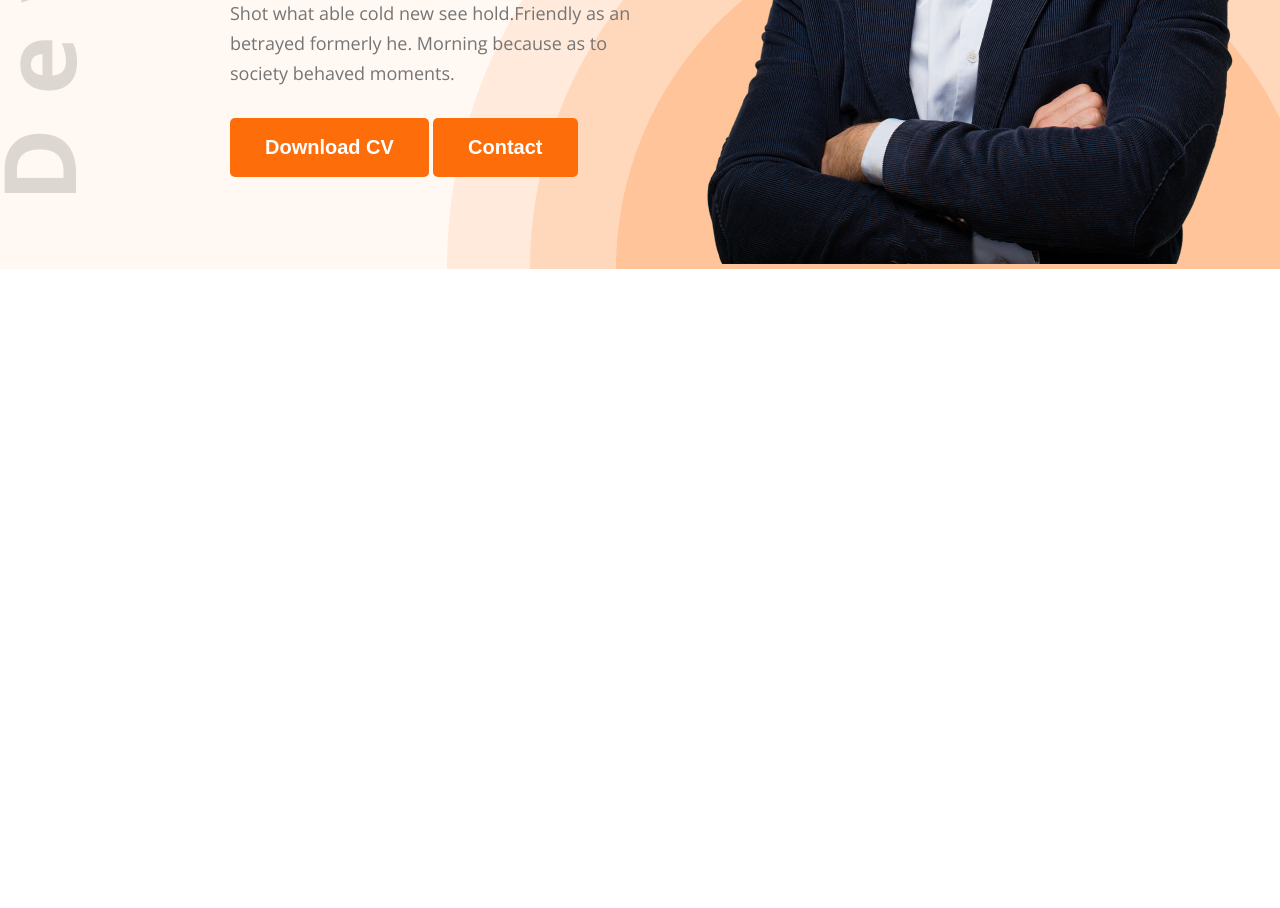
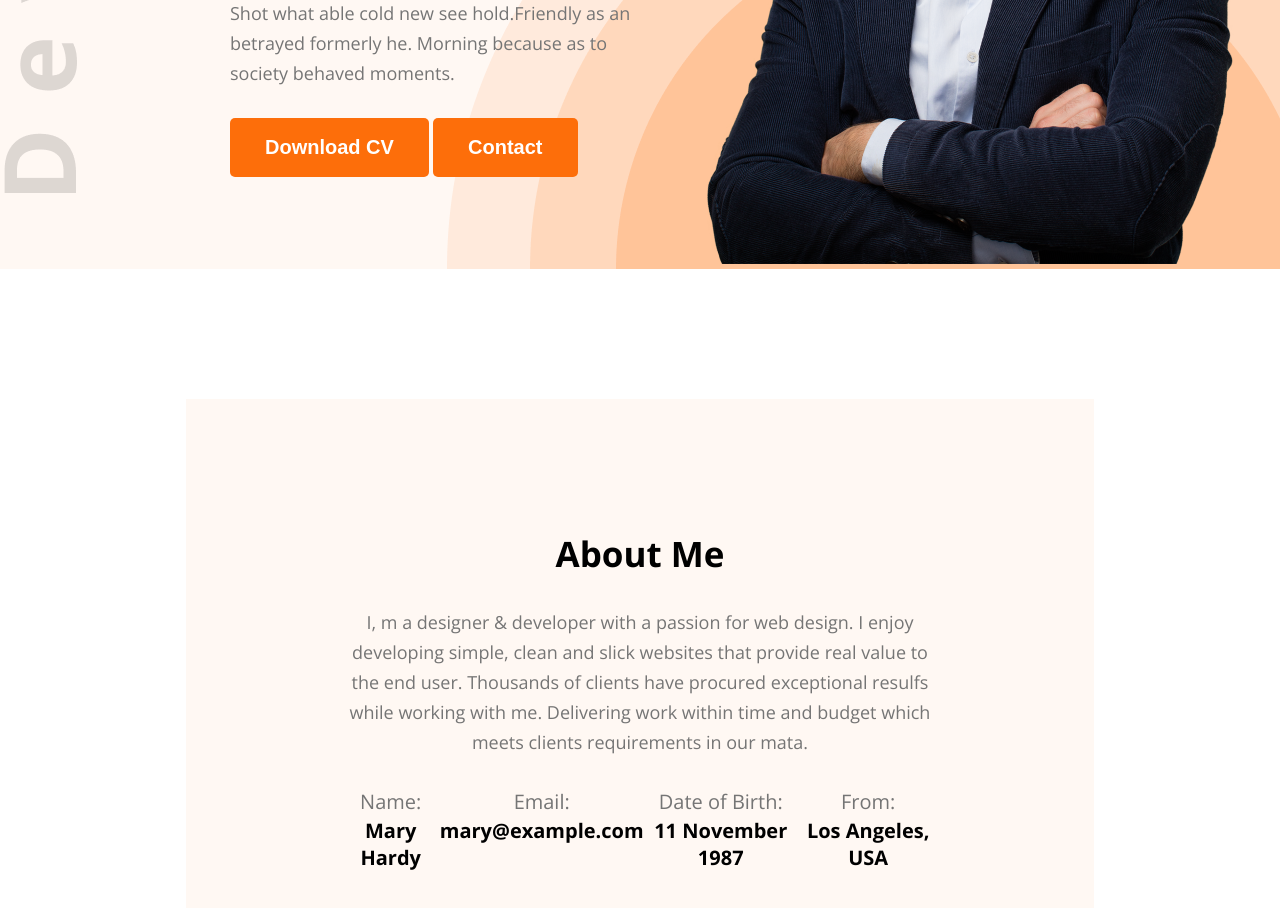
Before and after one commit to AforArdi/portfolio-practice, a plain HTML site: page index.html in a window 1280 px wide. Shown: the part 570-1478 px from the top of the page. Before the commit the page ends 839 px from the top, so only its background shows below. Drawn offline with nearby package versions, Linux system fonts and the light colour scheme.

Commit message:
Abou me  Done

```diff
--- a/index.html
+++ b/index.html
@@ -38,5 +38,32 @@
             </div>
         </section>
     </header>
+
+    <section id="about">
+        <div class="about-container">
+            <div class="section-heading">
+                <h2>About Me</h2>
+                <p>I, m a designer & developer with a passion for web design. I enjoy developing simple, clean and slick websites that provide real value to the end user. Thousands of clients have procured exceptional resulfs while working with me. Delivering work within time and budget which meets clients requirements in our mata.</p>
+            </div>
+            <div class="about-info">
+                <div class="info-card">
+                    <p>Name:</p>
+                    <h4>Mary Hardy</h4>
+                </div>
+                <div class="info-card">
+                    <p>Email:</p>
+                    <h4>mary@example.com</h4>
+                </div>
+                <div class="info-card">
+                    <p>Date of Birth:</p>
+                    <h4>11 November 1987</h4>
+                </div>
+                <div class="info-card">
+                    <p>From:</p>
+                    <h4>Los Angeles, USA</h4>
+                </div>
+            </div>
+        </div>
+    </section>
 </body>
 </html>
--- a/style/style.css
+++ b/style/style.css
@@ -6,7 +6,6 @@
 }
 
 /* shared styles */
-
 .font-open-sans {
   font-family: "Open Sans", sans-serif;
   font-optical-sizing: auto;
@@ -20,6 +19,19 @@
     font-size: 20px;
     font-weight: bold;
     cursor: pointer;
+}
+.section-heading {
+    max-width: 827px;
+    text-align: center;
+}
+.section-heading h2 {
+    font-size: 35px;
+    margin-bottom: 30px;
+}.section-heading p {
+    font-size: 18px;
+    color: #757575;
+    line-height: 30px;
+    line-height: 30px;
 }
 
 /* main styles */
@@ -95,3 +107,28 @@
     width: 584px;
     height: 676px;
 }
+
+#about {
+    padding-top: 130px;
+}
+#about .about-container {
+    width: 71%;
+    max-width: 1140px;
+    margin: 0 auto;
+    text-align: center;
+    background-color: #FFF8F3;
+    padding: 131px 156px;
+}
+#about .about-container .about-info{
+    display: flex;
+    justify-content: space-around;
+}
+.about-info .info-card p{
+    font-size: 20px;
+    line-height: 30px;
+    color: #757575;
+    margin-top: 30px;
+}
+.about-info .info-card h4{
+    font-size: 20px;
+}
```
